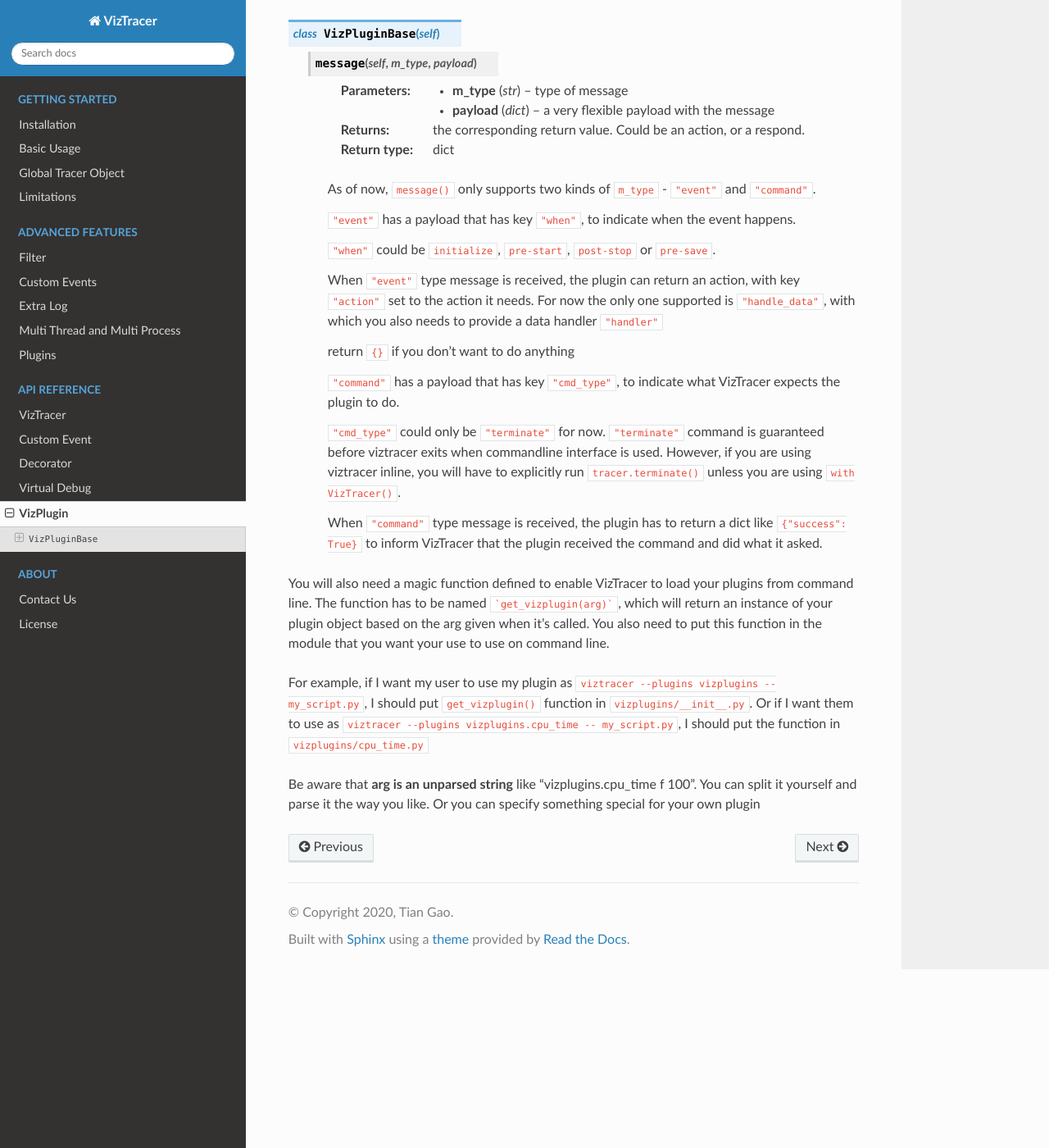
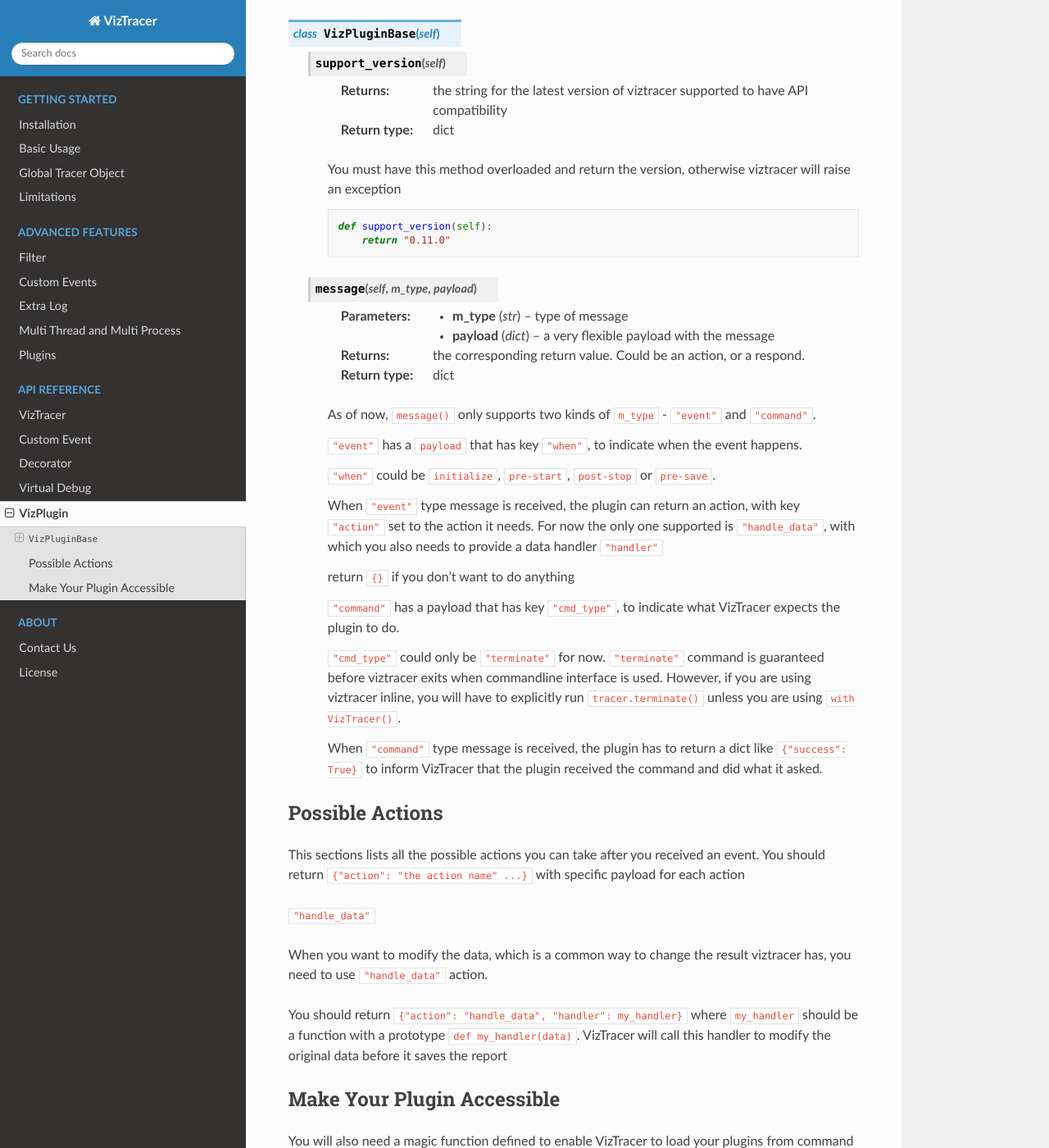
Before and after one commit to gaogaotiantian/viztracer, a Sphinx documentation site: the page built from docs/source/viz_plugin.rst, in a window 1280 px wide and 1400 px high, scrolled down 233 px. Shown: the whole window at 82% size. Built offline with Sphinx 7.4.7 and the Read the Docs theme 2.0.0, drawn with Linux system fonts in a browser that asks for light colours; some of the changed text lies outside the part shown.

Commit message:
Add docs

````diff
--- a/docs/source/viz_plugin.rst
+++ b/docs/source/viz_plugin.rst
@@ -6,6 +6,19 @@
 Every plugin should inherit ``VizPluginBase`` from ``viztracer.vizplugin``
 
 .. py:class:: VizPluginBase(self)
+
+    .. py:method:: support_version(self)
+
+        :return: the string for the latest version of viztracer supported to have API compatibility
+        :rtype: dict
+
+        You must have this method overloaded and return the version, otherwise viztracer
+        will raise an exception
+
+        .. code-block:: python
+
+            def support_version(self):
+                return "0.11.0"
 
     .. py:method:: message(self, m_type, payload)
 
@@ -16,7 +29,7 @@
 
         As of now, ``message()`` only supports two kinds of ``m_type`` - ``"event"`` and ``"command"``.
 
-        ``"event"`` has a payload that has key ``"when"``, to indicate when the event happens.
+        ``"event"`` has a ``payload`` that has key ``"when"``, to indicate when the event happens.
 
         ``"when"`` could be ``initialize``, ``pre-start``, ``post-stop`` or ``pre-save``.
 
@@ -50,6 +63,24 @@
 
                 return {}
 
+Possible Actions
+----------------
+
+This sections lists all the possible actions you can take after you received an event. You should
+return ``{"action": "the action name" ...}`` with specific payload for each action
+
+``"handle_data"``
+
+When you want to modify the data, which is a common way to change the result viztracer has, you need
+to use ``"handle_data"`` action.
+
+You should return ``{"action": "handle_data", "handler": my_handler}`` where ``my_handler`` should be
+a function with a prototype ``def my_handler(data)``. VizTracer will call this handler to modify the
+original data before it saves the report
+
+Make Your Plugin Accessible
+---------------------------
+
 You will also need a magic function defined to enable VizTracer to load your plugins from command line.
 The function has to be named ```get_vizplugin(arg)```, which will return an instance of your plugin object
 based on the arg given when it's called. You also need to put this function in the module that you want
@@ -57,8 +88,8 @@
 
 For example, if I want my user to use my plugin as ``viztracer --plugins vizplugins -- my_script.py``, I
 should put ``get_vizplugin()`` function in ``vizplugins/__init__.py``. Or if I want them to use as
-``viztracer --plugins vizplugins.cpu_time -- my_script.py``, I should put the function in
-``vizplugins/cpu_time.py``
+``viztracer --plugins vizplugins.cpu_usage -- my_script.py``, I should put the function in
+``vizplugins/cpu_usage.py``
 
 Be aware that **arg is an unparsed string** like "vizplugins.cpu_time f 100". You can split it yourself
 and parse it the way you like. Or you can specify something special for your own plugin
````
